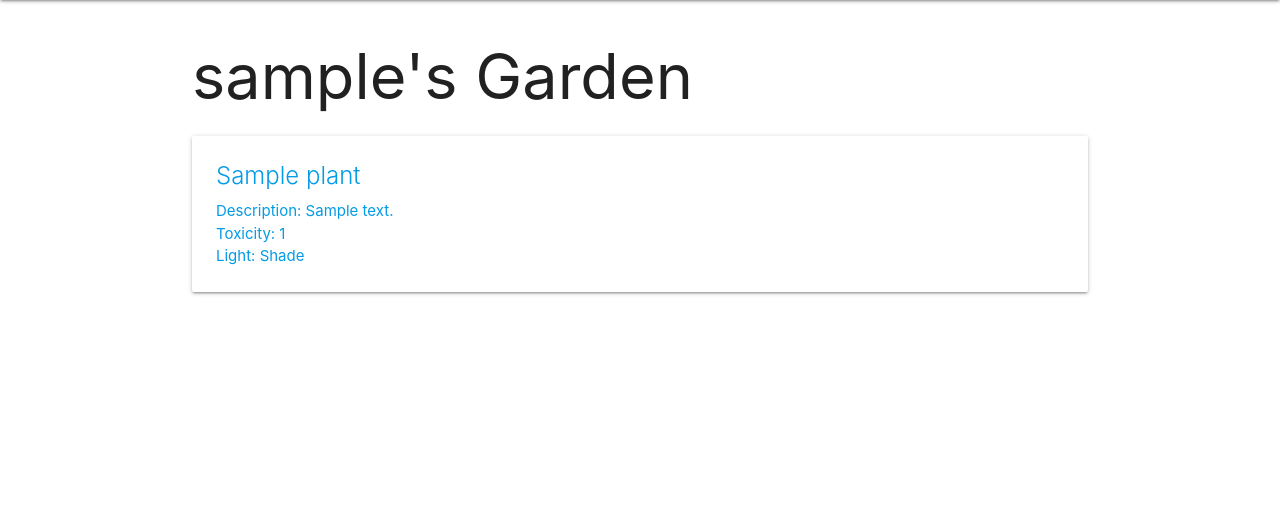
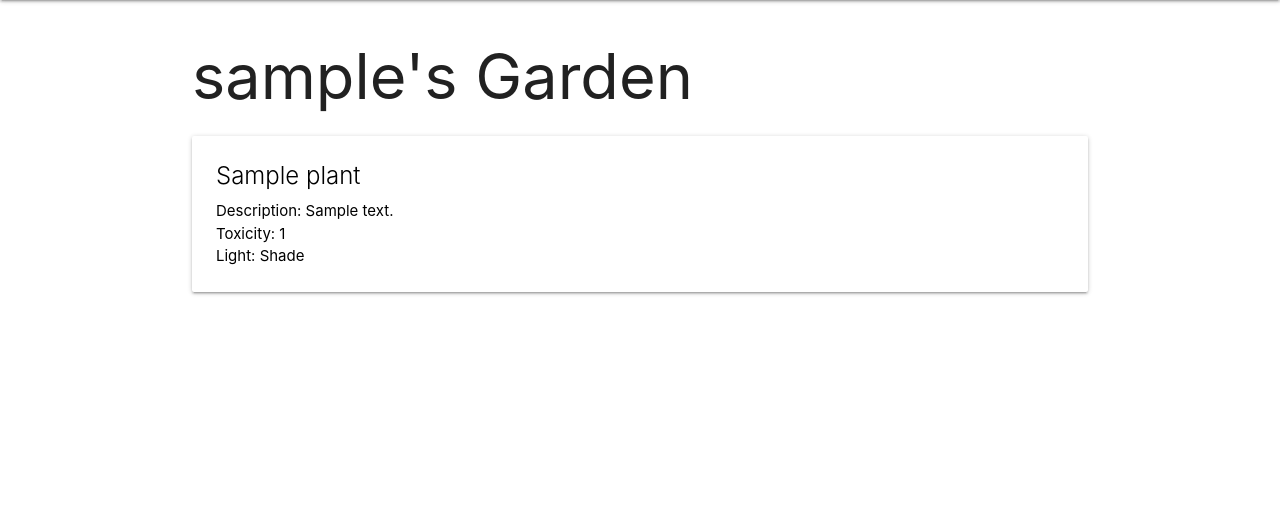
Before and after one commit to tjpreston96/Home_Manager, a Django app: page /plants/ in a window 1280 px wide. Shown: the part 64-596 px from the top of the page. Run offline with Django 4.2, Linux system fonts and the light colour scheme; a user stored in the database is signed in; tables that the repository leaves empty hold one stand-in row (values such as "Sample post").

Commit message:
update plants_index styling

```diff
--- a/main_app/templates/plants/index.html
+++ b/main_app/templates/plants/index.html
@@ -5,9 +5,9 @@
 
 {% for plant in plants %}
 
-<div class="card">
+<div class="card hoverable">
   <a href="{% url 'plants_detail' plant.id%}">
-    <div class="card-content">
+    <div class="card-content black-text">
       <span class="card-title">{{ plant.name }}</span>
       <p>Description: {{ plant.description }}</p>
       <p>Toxicity: {{plant.toxicity}}</p>
```
